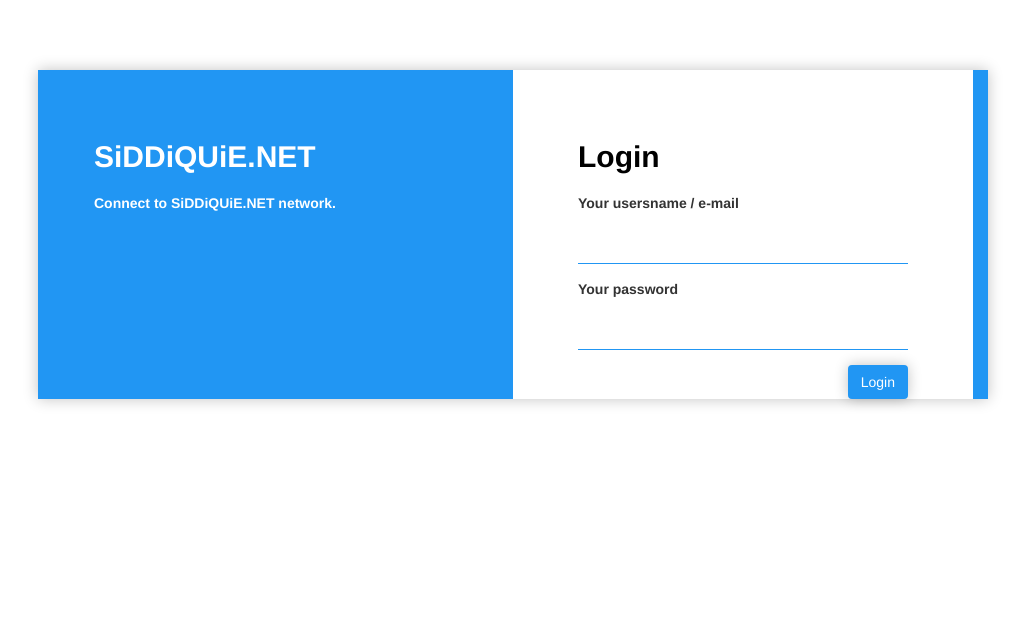
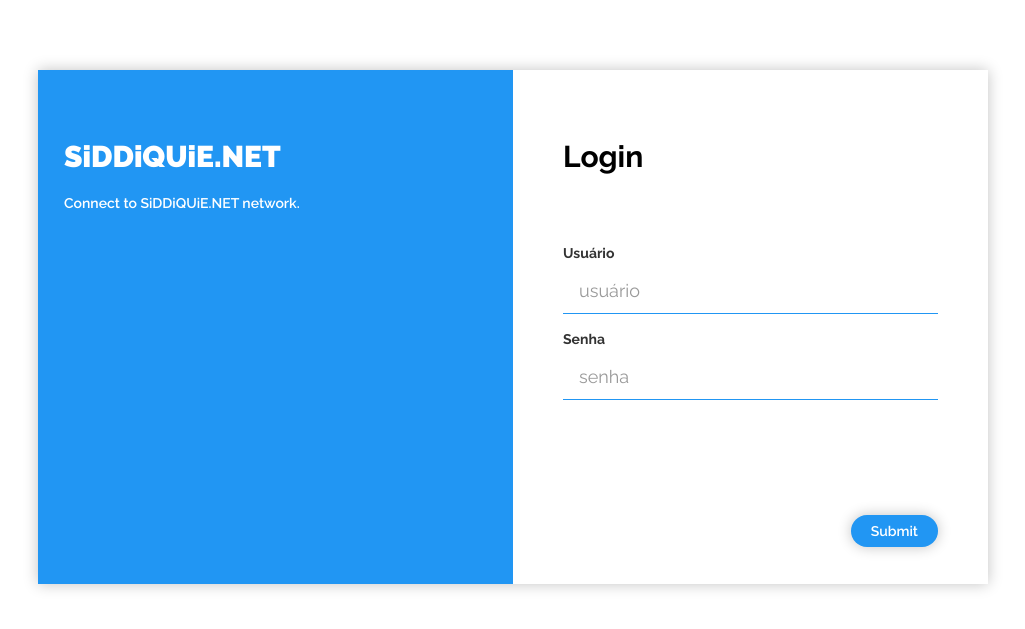
Before and after one commit to Ferrarezi2000/masterOne, a PHP site: page /edsa-teste/src/administracao/login.php in a window 1280 px wide. Shown: the top 629 px of the page, without its empty margins (127-1152 px from the left). Run offline with PHP 8.4, Linux system fonts and the light colour scheme; some libraries are stand-ins or nearby versions.

Commit message:
php no blog

```diff
--- a/src/administracao/login.php
+++ b/src/administracao/login.php
@@ -9,15 +9,12 @@
     <meta property="og:description" content="Consultoria e inteligência em negócios" />
     <title>Master One</title>
 
+    <link href="//maxcdn.bootstrapcdn.com/bootstrap/3.3.0/css/bootstrap.min.css" rel="stylesheet" id="bootstrap-css">
     <link href="../../assets/css/meu_css/login.css" rel="stylesheet">
-    <link href="//maxcdn.bootstrapcdn.com/bootstrap/3.3.0/css/bootstrap.min.css" rel="stylesheet" id="bootstrap-css">
     <script src="//maxcdn.bootstrapcdn.com/bootstrap/3.3.0/js/bootstrap.min.js"></script>
     <script src="//code.jquery.com/jquery-1.11.1.min.js"></script>
 </head>
 <body>
-
-
-
 <div class="container">
 
     <div class="col-md-10 col-md-offset-1 main" >
@@ -30,29 +27,29 @@
         </div><!--col-sm-6-->
 
         <div class="col-md-6 right-side">
-            <h3>Login</h3>
+            <h3 style="margin-bottom: 60px">Login</h3>
 
             <!--Form with header-->
             <div class="form">
-
+                <form method="post" action="../../php/login/login.php" id="formlogin" name="formlogin">
 
                     <div class="form-group">
-                    <label for="form2">Your usersname / e-mail</label>
-                    <input type="text" id="form2" class="form-control input-lg">
+                        <label for="form2">Usuário</label>
+                        <input type="text" class="form-control input-lg" placeholder="usuário" name="login" id="login">
 
                     </div>
 
                     <div class="form-group">
-                    <label for="form4">Your password</label>
-                    <input type="password" id="form4" class="form-control input-lg">
+                        <label for="form4">Senha</label>
+                        <input type="password" name="senha" id="senha" placeholder="senha" class="form-control input-lg">
 
                     </div>
 
-                <div class="text-xs-center">
-                    <button class="btn btn-deep-purple">Login</button>
+                    <div class="text-xs-center" >
+                        <input type="submit" class="btn btn-deep-purple" style="margin-top: 100px"/>
                     </div>
 
-
+                </form>
             </div>
                 <!--/Form with header-->
 
@@ -64,33 +61,5 @@
 </div><!--container-->
 
 
-<!--<div class="container">-->
-<!--    <div class="row vertical-offset-100">-->
-<!--        <div class="col-md-4 col-md-offset-4">-->
-<!--            <div class="panel panel-default">-->
-<!--                <div class="panel-heading">-->
-<!--                    <h3 class="panel-title">Bem Vindo</h3>-->
-<!--                </div>-->
-<!--                <div class="panel-body">-->
-<!--                    <form accept-charset="UTF-8" role="form" method="post"-->
-<!--                          action="../../php/login/login.php" id="formlogin" name="formlogin">-->
-<!--                        <fieldset>-->
-<!--                            <div class="form-group">-->
-<!--                                <input class="form-control" placeholder="Nome" name="login" id="login" type="text">-->
-<!--                            </div>-->
-<!--                            <div class="form-group">-->
-<!--                                <input class="form-control" placeholder="Senha" type="password" value=""-->
-<!--                                        name="senha" id="senha">-->
-<!--                            </div>-->
-<!--                            <input class="btn btn-lg btn-success btn-block" type="submit" value="Login"-->
-<!--                                    style="background-color: royalblue !important;">-->
-<!--                        </fieldset>-->
-<!--                    </form>-->
-<!--                </div>-->
-<!--            </div>-->
-<!--        </div>-->
-<!--    </div>-->
-<!--</div>-->
-
 </body>
 </html>
```
Lines whose indentation alone changed are shown as unchanged.
